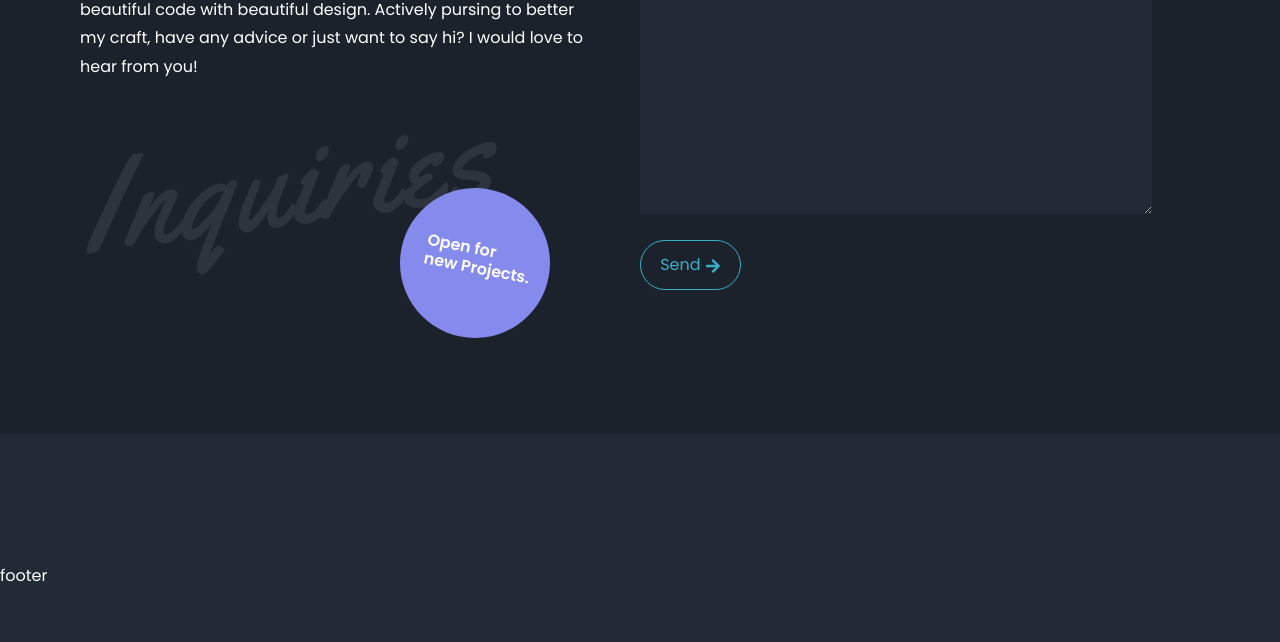
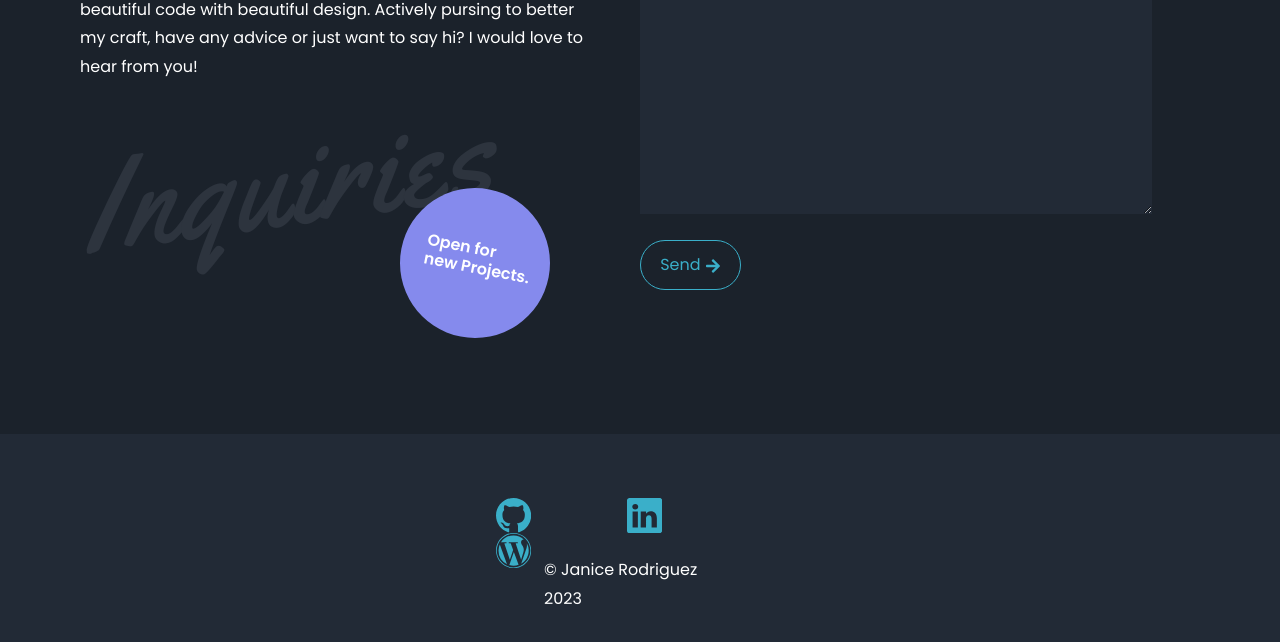
Before and after one commit to rodriguezjaniece08/react-portfolio, a React (Create React App) app: page / in a window 1280 px wide. Shown: the part 3870-4512 px from the top of the page. Built offline with nearby package versions, Linux system fonts and the light colour scheme.

Commit message:
added transform/translate to footer icons

```diff
--- a/src/components/footer/Footer.jsx
+++ b/src/components/footer/Footer.jsx
@@ -1,11 +1,21 @@
 import React from 'react'
 import './footer.css'
+import {BsLinkedin, BsGithub, BsWordpress} from 'react-icons/bs'
 
 
 const Footer = () => {
+
   return (
     <section id='footer'>
-      footer
+      <div className="footer_socials">
+
+        <a href='https://github.com/rodriguezjaniece08' target='_blank' className='m-5'><BsGithub className='tags' size='2.2em' /></a>
+        <a href='https://www.linkedin.com/in/janice-rodriguez' target='_blank' className='m-5 '><BsLinkedin className='tags' size='2.2em' /></a>
+        <a href='https://rodriguezjaniece.wordpress.com/' target='_blank' className='m-5'><BsWordpress className='tags' size='2.2em' /></a>
+     </div>
+        <div className='copyright'>© Janice Rodriguez 2023</div>
+
+
     </section>
   )
 }
--- a/src/components/footer/footer.css
+++ b/src/components/footer/footer.css
@@ -0,0 +1,24 @@
+#footer {
+    height: 20rem;
+    width: 100%;
+    margin-top: 4rem;
+}
+
+.footer_socials{
+    height: 10px;
+    width: 30%;
+    margin: 0 auto;
+}
+
+.copyright {
+    width: 15%;
+    margin: 3rem auto;
+}
+
+.tags {
+    transition: transform 2s ease-in-out
+}
+
+.tags:hover {
+    transform: translateY(-2.1rem);
+}
```
